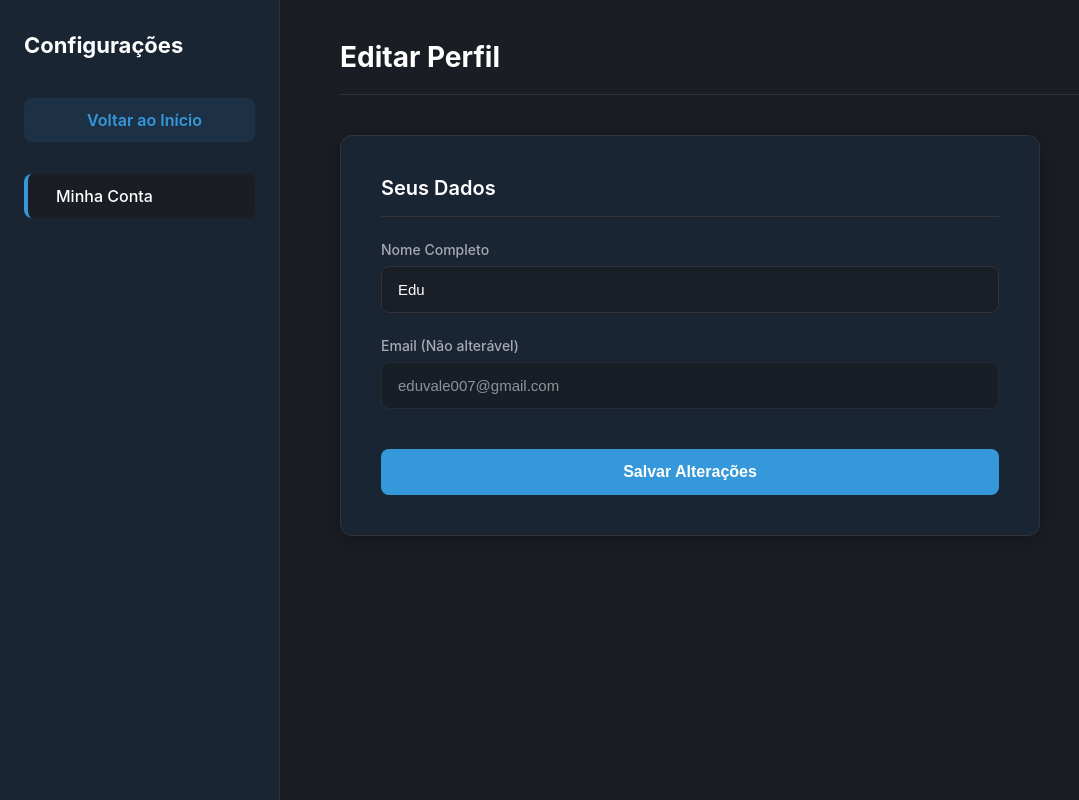
After one commit to Eduvale007/study_notes_full, a Django app: page /accounts/configuracoes/ in a window 1280 px wide. The commit adds this page. Shown: the whole page, without its empty margins (0-1079 px from the left). Run offline with Django 5.2, Linux system fonts and the light colour scheme; a user stored in the database is signed in; some libraries are stand-ins or nearby versions.

Commit message:
pagina de configuracoes e rotas concluidas com sucesso

```diff
--- /dev/null
+++ b/study_notes/accounts/static/accounts/css/settings.css
@@ -0,0 +1,222 @@
+/* ===== VARIAVEIS DE CORES (Padrão Dark Moderno) ===== */
+:root {
+    --bg-body:  #1A1D24;       /* Fundo da página */
+    --bg-card: #1a2533;       /* Fundo do card/sidebar */
+    --bg-input:    #191e27;      /* Fundo dos inputs */
+
+    --border-color: #323238;  /* Bordas sutis */
+
+    --text-primary: #FFFFFF;  /* Texto principal */
+    --text-secondary: #A8A8B3;/* Texto secundário */
+
+    --primary-color: #3498db; /* Azul destaque */
+    --primary-hover: #2980b9; /* Azul hover */
+
+    --danger-color: #e74c3c;  /* Vermelho para erros */
+    --success-color: #2ecc71; /* Verde para sucesso */
+}
+
+/* ===== RESET E FONTE ===== */
+@import url('https://fonts.googleapis.com/css2?family=Inter:wght@400;500;600;700&display=swap');
+
+* {
+    margin: 0; padding: 0; box-sizing: border-box;
+}
+
+body {
+    font-family: 'Inter', sans-serif;
+    background-color: var(--bg-body);
+    color: var(--text-primary);
+    height: 100vh;
+    overflow: hidden; /* Layout fixo */
+}
+
+/* ===== LAYOUT (Sidebar + Main) ===== */
+.dashboard-container {
+    display: flex;
+    height: 100%;
+}
+
+/* Sidebar (Igual ao dashboard para consistência) */
+.sidebar {
+    width: 280px;
+    background-color: var(--bg-card);
+    border-right: 1px solid var(--border-color);
+    padding: 32px 24px;
+    display: flex;
+    flex-direction: column;
+}
+
+.sidebar-header h2 {
+    color: var(--text-primary);
+    font-size: 22px;
+    font-weight: 700;
+    margin-bottom: 40px;
+}
+
+/* Botão de Voltar (Estilo de Link Especial) */
+.btn-new-summary {
+    display: flex;
+    align-items: center;
+    justify-content: center;
+    gap: 10px;
+    background-color: rgba(52, 152, 219, 0.1); /* Azul bem clarinho */
+    color: var(--primary-color);
+    padding: 12px;
+    border-radius: 8px;
+    font-weight: 600;
+    transition: all 0.2s;
+    margin-bottom: 32px;
+}
+.btn-new-summary:hover {
+    background-color: rgba(52, 152, 219, 0.2);
+    transform: translateY(-2px);
+}
+
+/* Navegação */
+.sidebar-nav ul { list-style: none; }
+.sidebar-nav li a {
+    display: flex; align-items: center; gap: 12px;
+    color: var(--text-secondary);
+    text-decoration: none;
+    padding: 12px 16px;
+    border-radius: 8px;
+    font-weight: 500;
+    transition: all 0.2s;
+}
+.sidebar-nav li.active a {
+    background-color: var(--bg-body);
+    color: var(--text-primary);
+    border-left: 4px solid var(--primary-color); /* Detalhe azul na esquerda */
+}
+
+/* ===== CONTEÚDO PRINCIPAL (Main) ===== */
+.main-content {
+    flex: 1;
+    padding: 40px 60px;
+    overflow-y: auto; /* Scroll suave */
+}
+
+.main-header {
+    margin-bottom: 40px;
+    border-bottom: 1px solid var(--border-color);
+    padding-bottom: 20px;
+}
+.main-header h1 {
+    font-size: 28px;
+    font-weight: 700;
+}
+
+/* ===== CONTAINER DE CONFIGURAÇÕES (O Card Principal) ===== */
+.settings-container {
+    background-color: var(--bg-card);
+    padding: 40px;
+    border-radius: 12px;
+    border: 1px solid var(--border-color);
+    max-width: 700px;
+    box-shadow: 0 4px 20px rgba(0, 0, 0, 0.3);
+}
+
+.settings-title {
+    font-size: 20px;
+    font-weight: 600;
+    margin-bottom: 24px;
+    color: var(--text-primary);
+    padding-bottom: 16px;
+    border-bottom: 1px solid var(--border-color);
+}
+
+/* Grupos de Input */
+.settings-group {
+    margin-bottom: 24px;
+}
+.settings-group label {
+    display: block;
+    font-size: 14px;
+    font-weight: 500;
+    color: var(--text-secondary);
+    margin-bottom: 8px;
+}
+
+.settings-input {
+    width: 100%;
+    padding: 14px 16px;
+    background-color: var(--bg-input);
+    border: 1px solid var(--border-color);
+    border-radius: 8px;
+    color: var(--text-primary);
+    font-size: 15px;
+    outline: none;
+    transition: border-color 0.2s, box-shadow 0.2s;
+}
+.settings-input:focus {
+    border-color: var(--primary-color);
+    box-shadow: 0 0 0 2px rgba(52, 152, 219, 0.2);
+}
+
+/* Input Desabilitado (Email) */
+.settings-input:disabled {
+    opacity: 0.5;
+    cursor: not-allowed;
+    background-color: #18181b; /* Um pouco mais escuro */
+}
+
+/* Divisor e Subtítulo */
+.settings-divider {
+    border: 0;
+    border-top: 1px solid var(--border-color);
+    margin: 32px 0;
+}
+.settings-subtitle {
+    font-size: 18px;
+    color: var(--text-primary);
+    margin-bottom: 20px;
+}
+
+/* Botão de Salvar */
+.btn-save-settings {
+    background-color: var(--primary-color);
+    color: white;
+    padding: 14px 24px;
+    border: none;
+    border-radius: 8px;
+    font-size: 16px;
+    font-weight: 600;
+    cursor: pointer;
+    width: 100%;
+    margin-top: 16px;
+    transition: background-color 0.2s, transform 0.1s;
+}
+.btn-save-settings:hover {
+    background-color: var(--primary-hover);
+}
+.btn-save-settings:active {
+    transform: scale(0.98);
+}
+
+/* Mensagens de Alerta */
+.alert-box {
+    padding: 14px;
+    border-radius: 8px;
+    margin-bottom: 24px;
+    text-align: center;
+    font-size: 14px;
+    font-weight: 500;
+}
+.alert-success {
+    background-color: rgba(46, 204, 113, 0.1);
+    color: var(--success-color);
+    border: 1px solid rgba(46, 204, 113, 0.2);
+}
+.alert-error {
+    background-color: rgba(231, 76, 60, 0.1);
+    color: var(--danger-color);
+    border: 1px solid rgba(231, 76, 60, 0.2);
+}
+
+/* Responsividade para Mobile */
+@media (max-width: 768px) {
+    .sidebar { display: none; } /* Esconde sidebar no mobile (simplificado) */
+    .main-content { padding: 20px; }
+    .settings-container { padding: 20px; }
+}
--- /dev/null
+++ b/study_notes/accounts/templates/accounts/settings.html
@@ -0,0 +1,81 @@
+{% load static %}
+<!DOCTYPE html>
+<html lang="pt-br">
+<head>
+    <meta charset="UTF-8">
+    <meta name="viewport" content="width=device-width, initial-scale=1.0">
+    <title>Configurações - Meu Caderno</title>
+    <link rel="stylesheet" href="{% static 'accounts/css/settings.css'%}"> <script src="https://unpkg.com/@phosphor-icons/web"></script>
+</head>
+<body>
+
+    <div class="dashboard-container">
+
+        <aside class="sidebar">
+            <div class="sidebar-header">
+                <h2>Configurações</h2>
+            </div>
+
+            <a href="{% url 'home' %}" class="btn-new-summary" style="text-decoration: none; justify-content: center;">
+                <i class="ph ph-arrow-left"></i> Voltar ao Início
+            </a>
+
+            <nav class="sidebar-nav">
+                <ul>
+                    <li class="active"><a href="#"><i class="ph ph-gear"></i> Minha Conta</a></li>
+                </ul>
+            </nav>
+        </aside>
+
+        <main class="main-content">
+            <header class="main-header">
+                <h1>Editar Perfil</h1> </header>
+
+            <div class="settings-container">
+                <h2 class="settings-title">Seus Dados</h2>
+
+                {% if messages %}
+                    {% for message in messages %}
+                        <div class="alert-box {% if message.tags == 'success' %}alert-success{% else %}alert-error{% endif %}">
+                            {{ message }}
+                        </div>
+                    {% endfor %}
+                {% endif %}
+
+                <form method="POST">
+                    {% csrf_token %}
+
+                    <div class="settings-group">
+                        <label>Nome Completo</label>
+                        <input type="text" name="nome" class="settings-input" value="{{ user.nome }}">
+                    </div>
+
+                    <div class="settings-group">
+                        <label>Email (Não alterável)</label>
+                        <input type="text" class="settings-input" value="{{ user.email }}" disabled>
+                    </div>
+
+                    {% if user.provedor == 'local' %}
+                        <hr class="settings-divider">
+
+                        <h3 class="settings-subtitle">Alterar Senha</h3>
+
+                        <div class="settings-group">
+                            <label>Nova Senha</label>
+                            <input type="password" name="senha" class="settings-input" placeholder="Deixe em branco para manter a atual">
+                        </div>
+
+                        <div class="settings-group">
+                            <label>Confirmar Nova Senha</label>
+                            <input type="password" name="confirmar_senha" class="settings-input" placeholder="Repita a nova senha">
+                        </div>
+                    {% endif %}
+
+                    <button type="submit" class="btn-save-settings">Salvar Alterações</button>
+                </form>
+            </div>
+        </main>
+    </div>
+
+</body>
+</html>
--- a/study_notes/accounts/urls.py
+++ b/study_notes/accounts/urls.py
@@ -8,4 +8,5 @@ urlpatterns = [
     path("logout/", views.logout_usuario, name="logout"),
     path("perfil/", views.atualizar_perfil, name="perfil"),
     path("api/update_avatar/", views.update_avatar, name="update_avatar"),
+    path('configuracoes/', views.configuracoes, name='configuracoes'),
 ]
--- a/study_notes/accounts/views.py
+++ b/study_notes/accounts/views.py
@@ -1,5 +1,5 @@
 from django.shortcuts import render, redirect
-from django.contrib.auth import authenticate, login, logout
+from django.contrib.auth import authenticate, login, logout , update_session_auth_hash
 from django.contrib.auth.hashers import make_password, check_password # <-- IMPORT ADICIONADO
 from django.contrib import messages
 from django.contrib.auth.decorators import login_required
@@ -141,3 +141,35 @@ def update_avatar(request):
             return JsonResponse({'success': False, 'error': str(e)}, status=500)
 
     return JsonResponse({'success': False, 'error': 'Método GET não permitido.'}, status=405)
+
+
+@login_required
+def configuracoes(request):
+    user = request.user
+
+    if request.method == 'POST':
+        # 1. Atualizar Nome
+        novo_nome = request.POST.get('nome')
+        if novo_nome:
+            user.nome = novo_nome
+
+        # 2. Atualizar Senha
+        nova_senha = request.POST.get('senha')
+        confirmar_senha = request.POST.get('confirmar_senha')
+
+        if nova_senha:
+            if user.provedor == 'google':
+                messages.error(request, "Contas do Google não podem alterar senha aqui.")
+            elif nova_senha != confirmar_senha:
+                messages.error(request, "As senhas não conferem.")
+            else:
+                user.set_password(nova_senha)
+                update_session_auth_hash(request, user)
+                messages.success(request, "Senha alterada com sucesso!")
+
+        user.save()
+        messages.success(request, "Perfil atualizado!")
+        return redirect('home') # Note o novo nome da rota
+
+    # Note que agora o template vai ficar dentro da pasta 'accounts'
+    return render(request, 'accounts/settings.html')
--- a/study_notes/core/templates/core/index.html
+++ b/study_notes/core/templates/core/index.html
@@ -30,6 +30,7 @@
                 <ul>
                     <li class="active"><a href="#" data-filter="Todos"><i class="ph ph-house"></i> Início</a></li>
                     <li><a href="#" data-filter="Todos"><i class="ph ph-files"></i> Todos os Resumos</a></li>
+                    <li><a href="{% url 'configuracoes' %}"><i class="ph ph-gear"></i> Configurações</a></li>
                 </ul>
             </nav>
 
```
Also changed, not shown: study_notes/db.sqlite3.
